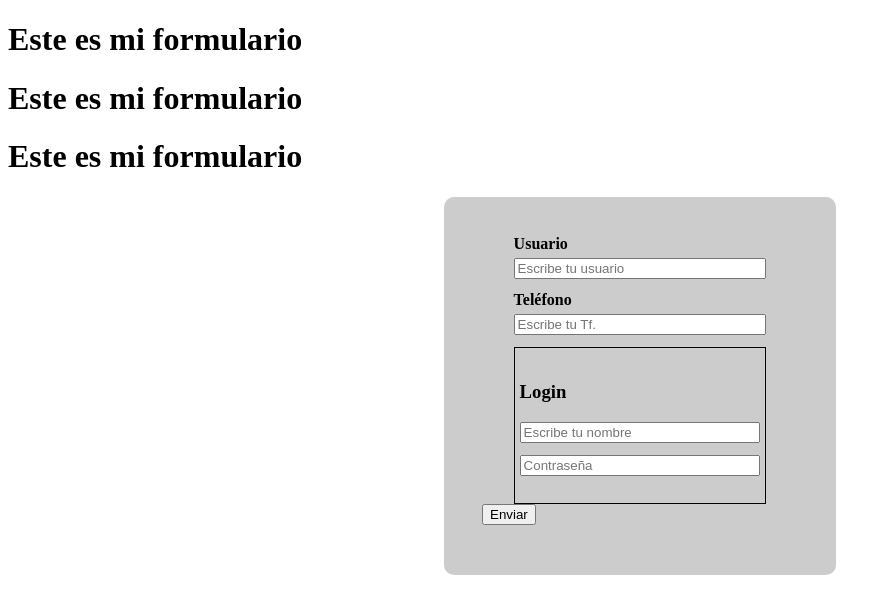
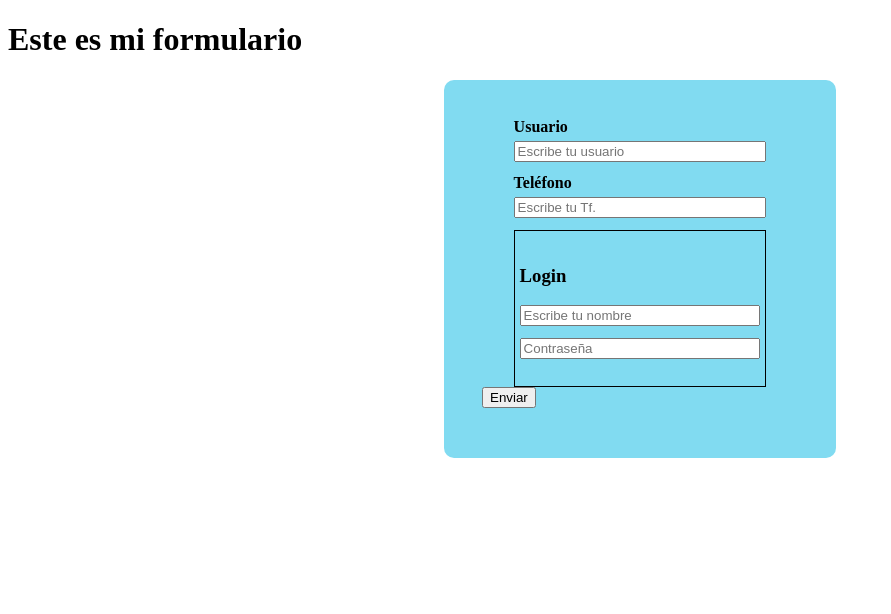
Before and after one commit to Cursohuetor/formulario-ejercicio, a plain HTML site: page index.html in a window 1280 px wide. Shown: the whole page, without its empty margins (0-891 px from the left). Drawn offline with Linux system fonts and the light colour scheme.

Commit message:
cambio color fondo

```diff
--- a/css/estilos.css
+++ b/css/estilos.css
@@ -2,7 +2,7 @@ form{	width:25%;
 	padding:3%;
 	border-radius:10px;
 	margin:auto;
-	background-color:#ccc;
+	background-color:#81dbf1;
 }
 div {display: flex;
 	flex-direction: column;
--- a/index.html
+++ b/index.html
@@ -7,8 +7,6 @@
     <title>Formularios</title>
 </head>
 <body>
-  <h1>Este es mi formulario</h1>
-  <h1>Este es mi formulario</h1>
   <h1>Este es mi formulario</h1>
     <form name="formulario" action="ejecutar-codigo.php" method="post" id="miFormulario">
         <div>
```
